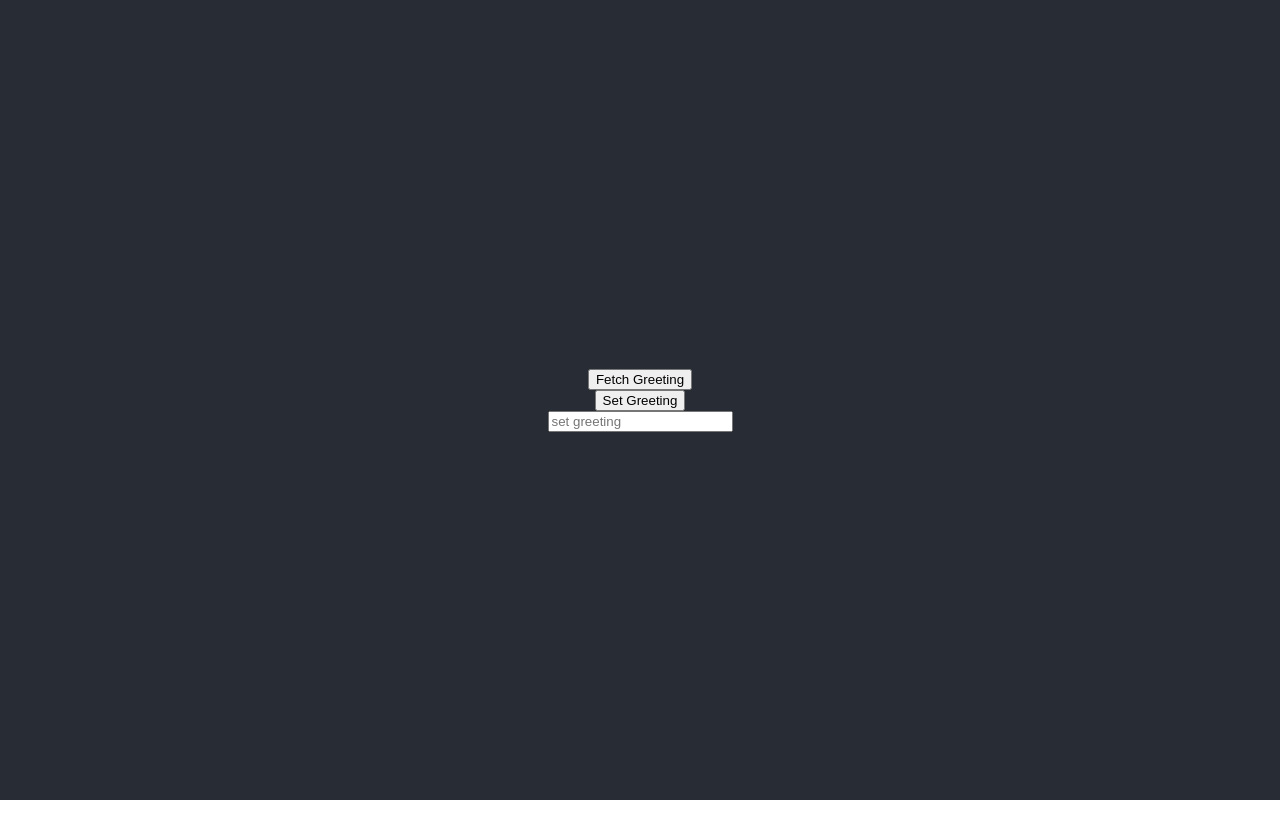
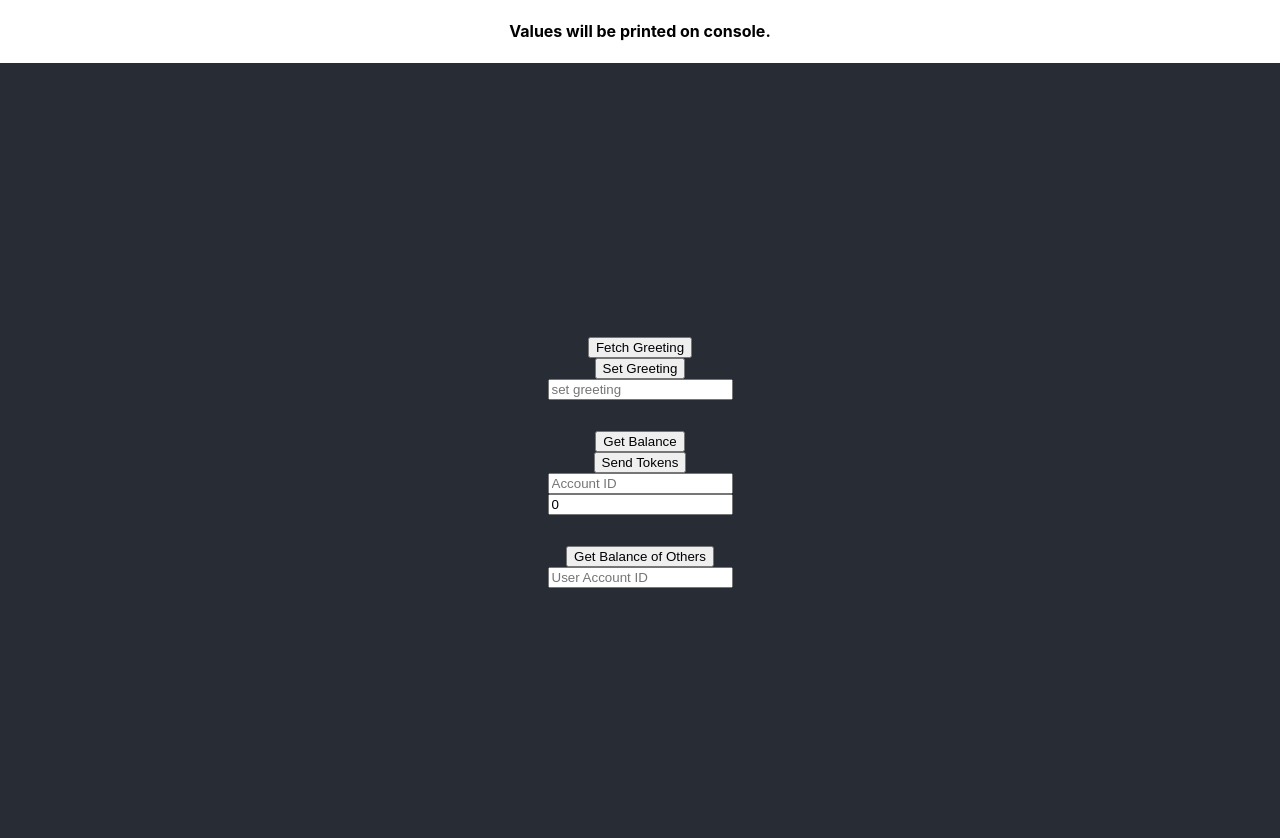
Before and after one commit to SaikrishnaReddy1919/Ethereum-Dapp, a React (Create React App) app in the folder ethereum-dapp/: page / in a window 1280 px wide. Shown: the top 838 px of the page. Before the commit the page ends 800 px from the top, so only its background shows below. Built offline with nearby package versions, Linux system fonts and the light colour scheme; no server answers.

Commit message:
check balance of signed and other accounts, transfer of tokens

```diff
--- a/ethereum-dapp/src/App.js
+++ b/ethereum-dapp/src/App.js
@@ -1,55 +1,117 @@
-import logo from './logo.svg';
-import './App.css';
-import { useState } from 'react';
-import { ethers } from 'ethers';
-import Greetor from "./artifacts/contracts/Greeter.sol/Greeter.json"
+import logo from "./logo.svg";
+import "./App.css";
+import { useState } from "react";
+import { ethers } from "ethers";
+import Greetor from "./artifacts/contracts/Greeter.sol/Greeter.json";
+import Token from "./artifacts/contracts/Token.sol/Token.json";
 
 const greeterAddress = "0x5FbDB2315678afecb367f032d93F642f64180aa3";
+const tokenAddress = "0x0165878A594ca255338adfa4d48449f69242Eb8F";
 
 function App() {
-
-  const [greeting, setGreetingValue] = useState('');
+  const [greeting, setGreetingValue] = useState("");
+  const [userAccount, setUserAccount] = useState("");
+  const [otherUserAccount, setOtherUserAccount] = useState("");
+  const [amount, setAmount] = useState(0);
 
   async function requestAccount() {
-    await window.ethereum.request({method : "eth_requestAccounts"})
+    await window.ethereum.request({ method: "eth_requestAccounts" });
   }
 
   async function fetchGreeting() {
-    if(window.ethereum !== undefined){
-      const provider = new ethers.providers.Web3Provider(window.ethereum)
-      const contract = new ethers.Contract(greeterAddress, Greetor.abi, provider)
+    if (window.ethereum !== undefined) {
+      const provider = new ethers.providers.Web3Provider(window.ethereum);
+      const contract = new ethers.Contract(greeterAddress, Greetor.abi, provider);
       try {
         const data = await contract.greet();
-        console.log('Data : ', data)
+        console.log("Data : ", data);
       } catch (error) {
-        console.log("Error : ", error)
+        console.log("Error : ", error);
       }
     }
   }
 
   async function setGreeting() {
-    if(!greeting) return
-    if(window.ethereum !== undefined){
-      await requestAccount()
-      const provider = new ethers.providers.Web3Provider(window.ethereum)
-      const signer = provider.getSigner()
-      const contract = new ethers.Contract(greeterAddress, Greetor.abi, signer)
-      const txn = await contract.setGreeting(greeting)
-      setGreetingValue('')
+    if (!greeting) return;
+    if (window.ethereum !== undefined) {
+      await requestAccount();
+      const provider = new ethers.providers.Web3Provider(window.ethereum);
+      const signer = provider.getSigner();
+      const contract = new ethers.Contract(greeterAddress, Greetor.abi, signer);
+      const txn = await contract.setGreeting(greeting);
+      setGreetingValue("");
+      await txn.wait();
+      fetchGreeting();
+    }
+  }
+
+  async function getBalance() {
+    if (window.ethereum !== undefined) {
+      const [account] = await window.ethereum.request({ method: "eth_requestAccounts" });
+      const provider = new ethers.providers.Web3Provider(window.ethereum);
+      const contract = new ethers.Contract(tokenAddress, Token.abi, provider);
+      const balance = await contract.balanceOf(account);
+
+      console.log(`Balance of ${account} : `, balance.toString());
+    }
+  }
+
+  async function getOtherAccountBalance() {
+    if (window.ethereum !== undefined) {
+      const provider = new ethers.providers.Web3Provider(window.ethereum);
+      const contract = new ethers.Contract(tokenAddress, Token.abi, provider);
+      const balance = await contract.balanceOf(otherUserAccount);
+
+      console.log(`Balance of ${otherUserAccount} : `, balance.toString());
+    }
+  }
+
+  async function sendTokens() {
+    if (window.ethereum !== undefined) {
+      await requestAccount();
+      const provider = new ethers.providers.Web3Provider(window.ethereum);
+      const signer = provider.getSigner();
+      const contract = new ethers.Contract(tokenAddress, Token.abi, signer);
+      const txn = await contract.transfer(userAccount, amount);
       await txn.wait()
-      fetchGreeting()
+      console.log(`Amount ${amount} successfully transferred to ${userAccount}`);
     }
   }
   return (
     <div className="App">
+      <h4>Values will be printed on console.</h4>
       <header className="App-header">
         <button onClick={fetchGreeting}>Fetch Greeting</button>
         <button onClick={setGreeting}>Set Greeting</button>
 
         <input
-        onChange={e => setGreetingValue(e.target.value)}
-         placeholder="set greeting"
-         value={greeting}></input>
+          onChange={(e) => setGreetingValue(e.target.value)}
+          placeholder="set greeting"
+          value={greeting}
+        ></input>
+
+        <br></br>
+        <button onClick={getBalance}>Get Balance</button>
+        <button onClick={sendTokens}>Send Tokens</button>
+
+        <input
+          onChange={(e) => setUserAccount(e.target.value)}
+          placeholder="Account ID"
+          value={userAccount}
+        ></input>
+        <input
+          onChange={(e) => setAmount(e.target.value)}
+          placeholder="Amount"
+          value={amount}
+        ></input>
+
+        <br></br>
+        <button onClick={getOtherAccountBalance}>Get Balance of Others</button>
+        <input
+          onChange={(e) => setOtherUserAccount(e.target.value)}
+          placeholder="User Account ID"
+          value={otherUserAccount}
+        ></input>
       </header>
     </div>
   );
```
